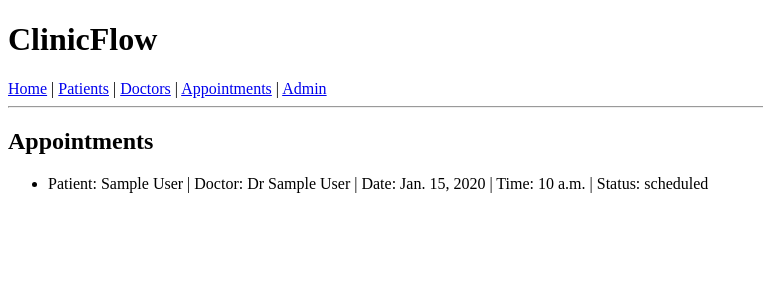
After one commit to AleksandraFrak/clinicflow, a Django app: page /appointments/ in a window 1280 px wide. The commit adds this page. Shown: the top 300 px of the page, without its empty margins (0-763 px from the left). Run offline with Django 5.2, Linux system fonts and the light colour scheme; tables that the repository leaves empty hold one stand-in row (values such as "Sample post").

Commit message:
Add appointment list view and tamplate

```diff
--- a/clinic/urls.py
+++ b/clinic/urls.py
@@ -1,8 +1,9 @@
 from django.urls import path
-from .views import home, patient_list, doctor_list
+from .views import home, patient_list, doctor_list, appointment_list
 
 urlpatterns = [
     path('', home, name='home'),
     path('patients/', patient_list, name='patient_list'),
     path('doctors/', doctor_list, name='doctor_list'),
+    path('appointments/', appointment_list, name='appointment_list'),
 ]
--- a/clinic/views.py
+++ b/clinic/views.py
@@ -1,5 +1,5 @@
 from django.shortcuts import render
-from .models import Patient, Doctor
+from .models import Patient, Doctor, Appointment
 
 
 def home(request):
@@ -13,3 +13,7 @@ def patient_list(request):
 def doctor_list(request):
     doctors = Doctor.objects.all()
     return render(request, "doctor_list.html", {"doctors": doctors})
+
+def appointment_list(request):
+    appointments = Appointment.objects.all()
+    return render(request, "appointment_list.html", {"appointments": appointments})
--- /dev/null
+++ b/templates/appointment_list.html
@@ -0,0 +1,22 @@
+{% extends "base.html" %}
+{% block title %}Appointments | ClinicFlow{% endblock %}
+
+{% block content %}
+    <h2>Appointments</h2>
+
+    {% if appointments %}
+        <ul>
+        {% for appointment in appointments %}
+            <li>
+            Patient: {{ appointment.patient.first_name }} {{ appointment.patient.last_name }} |
+            Doctor: Dr {{ appointment.doctor.first_name }} {{ appointment.doctor.last_name }} |
+            Date: {{ appointment.date }} |
+            Time: {{ appointment.time }} |
+            Status: {{ appointment.status }}
+            </li>
+        {% endfor %}
+        </ul>
+    {% else %}
+        <p>No appointments found.</p>
+    {% endif %}
+{% endblock %}
--- a/templates/base.html
+++ b/templates/base.html
@@ -9,9 +9,10 @@
 <header>
     <h1>ClinicFlow</h1>
     <nav>
-        <a href="/">Home</a> |
-        <a href="/patients/">Patients</a> |
-        <a href="/doctors/">Doctors</a> |
+        <a href="{% url 'home' %}">Home</a> |
+        <a href="{% url 'patient_list' %}">Patients</a> |
+        <a href="{% url 'doctor_list' %}">Doctors</a> |
+        <a href="{% url 'appointment_list' %}">Appointments</a> |
         <a href="/admin/">Admin</a>
     </nav>
     <hr>
```
